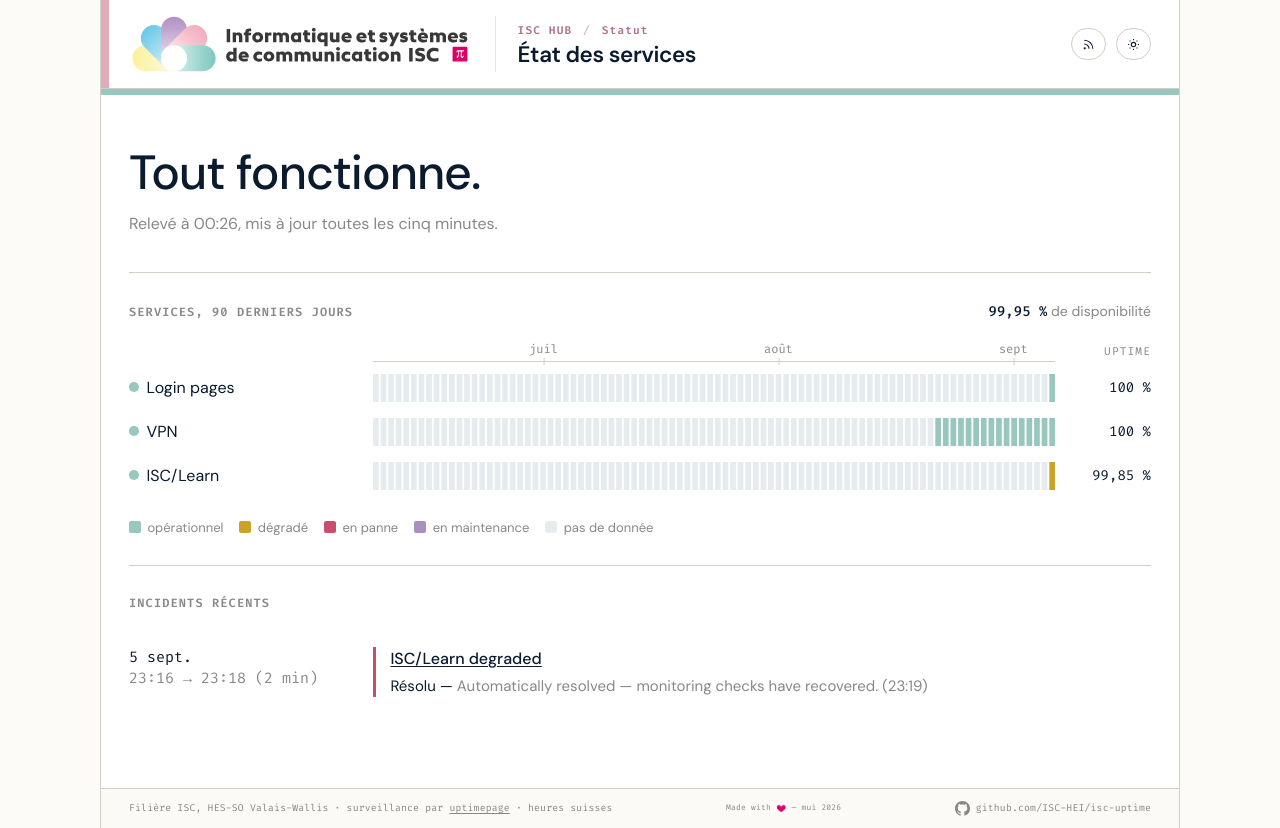
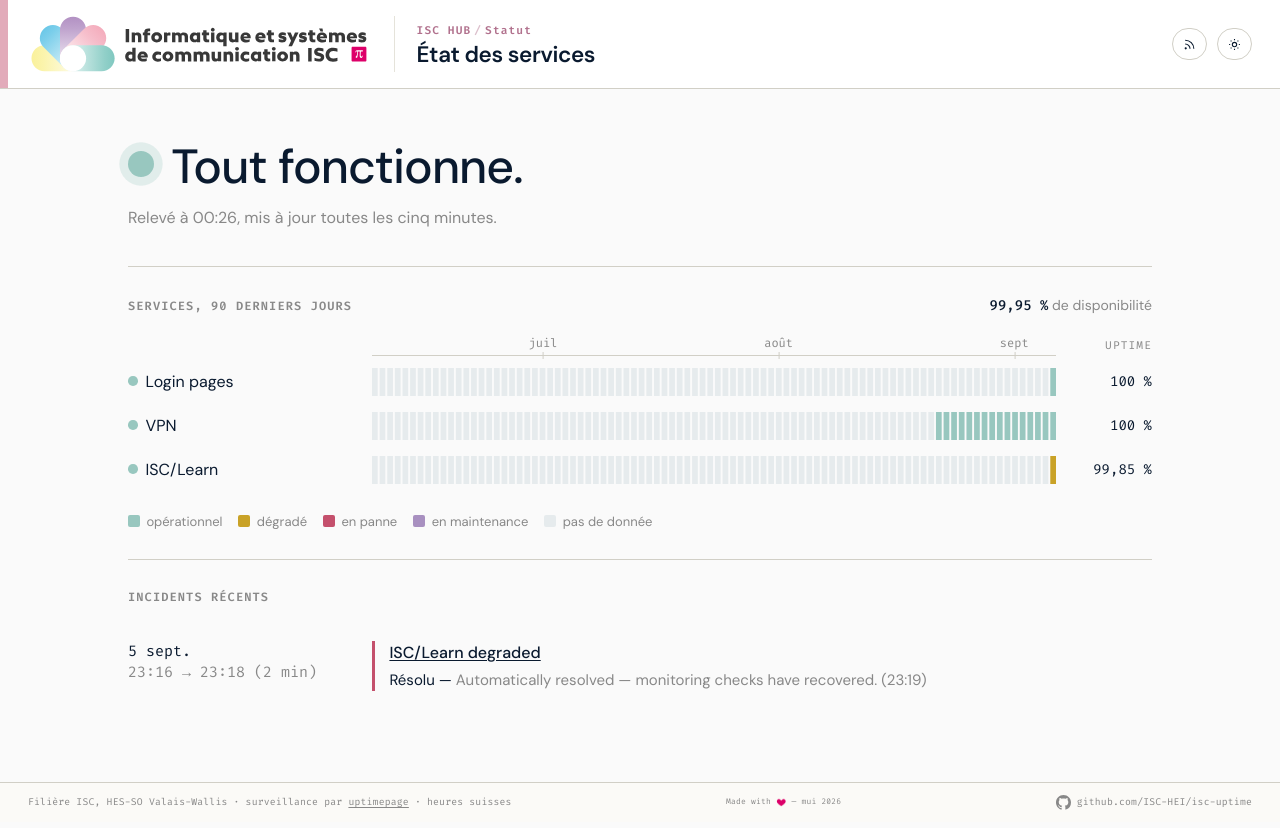
Before and after one commit to ISC-HEI/isc-uptime, a website built with Vite: page index.html in a window 1280 px wide. Built offline with nearby package versions, Linux system fonts and the light colour scheme.

Commit message:
Header and footer edge to edge like the other ISC tools; state dot in the headline instead of a colour band

```diff
--- a/index.html
+++ b/index.html
@@ -20,6 +20,6 @@
     <script type="module" src="/src/main.ts"></script>
   </head>
   <body>
-    <div id="app" class="isc-page__frame"></div>
+    <div id="app"></div>
   </body>
 </html>
--- a/src/isc-design.css
+++ b/src/isc-design.css
@@ -2,7 +2,7 @@
    Vendored subset of @isc-hei/design 0.2.2 (isc-hub/packages/design).
    This app is vanilla TS, so it cannot consume the Vue components; it wears
    the look by vendoring the tokens + the CSS of the ported components
-   (ISCHeader, Footer, ColorStrip, .isc-fab, [data-tooltip]). Class names are
+   (ISCHeader, Footer, .isc-fab, [data-tooltip]). Class names are
    kept verbatim so the header is pixel-identical to the Vue consumers.
    Snapshot: re-vendor by hand when the package changes upstream.
    The package's body/font reset is deliberately NOT vendored (style.css owns it).
@@ -75,27 +75,6 @@
   text-transform: uppercase;
   margin-top: var(--isc-mono-nudge, 2px);
 }
-
-/* ─── Page shell ─── */
-.isc-page {
-  min-height: 100vh;
-  display: flex;
-  flex-direction: column;
-}
-
-.isc-page__frame {
-  flex: 1;
-  display: flex;
-  flex-direction: column;
-  background: var(--isc-bg-white);
-  border-left: 0.5px solid var(--isc-border-default);
-  border-right: 0.5px solid var(--isc-border-default);
-  max-width: var(--isc-max-width);
-  width: 100%;
-  margin: 0 auto;
-}
-
-.isc-page__frame > .isc-footer { margin-top: auto; }
 
 /* ─── FAB ─── */
 .isc-fab {
@@ -250,10 +229,6 @@
   .isc-header__title { font-size: 1.056rem; }
 }
 
-/* ─── ColorStrip (static variant of components/ColorStrip.vue) ─── */
-.isc-color-strip { height: 6px; }
-@media (max-width: 540px) { .isc-color-strip { height: 5px; } }
-
 /* ─── Footer (ported from components/Footer.vue) ─── */
 .isc-footer {
   border-top: 1px solid var(--isc-border-default);
--- a/src/render.ts
+++ b/src/render.ts
@@ -45,11 +45,9 @@
 
   return `
     ${renderHeader(opts.base)}
-    <div class="isc-color-strip state-band ${state}" role="presentation"></div>
-
     <main class="content">
       <section class="hero state-${state}">
-        <h1>${esc(overallHeadline(data.overall.state, data.active_incidents.length))}</h1>
+        <h1><span class="hero-dot ${state}" aria-hidden="true"></span>${esc(overallHeadline(data.overall.state, data.active_incidents.length))}</h1>
         <p class="stamp">
           Relevé ${esc(snapshotStamp(data.generated_at))}${opts.fromSnapshot ? ", mis à jour toutes les cinq minutes" : ""}.
         </p>
@@ -105,9 +103,7 @@
           <div class="isc-header__divider"></div>
           <div class="isc-header__titles">
             <div class="isc-header__surtitle isc-mono-label" style="color:${ACCENT_DARK}">
-              <a href="${HUB}">ISC Hub</a>
-              <span class="isc-header__surtitle-sep" aria-hidden="true">/</span>
-              Statut
+              <a href="${HUB}">ISC Hub</a><span class="isc-header__surtitle-sep" aria-hidden="true">/</span>Statut
             </div>
             <div class="isc-header__title">État des services</div>
           </div>
--- a/src/style.css
+++ b/src/style.css
@@ -5,7 +5,7 @@
    ISC magenta, as everywhere in the fleet. */
 
 :root {
-  --bg: var(--isc-bg-page);
+  --bg: #fafafa;
   --surface: var(--isc-bg-white);
   --ink: var(--isc-text-primary);
   --muted: var(--isc-text-muted);
@@ -24,6 +24,7 @@
 }
 
 :root[data-theme="dark"] {
+  --bg: #0e0e10;
   --link: #f04ea3;
   --ok: #7fb8ae;
   --degraded: #d9b53f;
@@ -34,6 +35,7 @@
 
 @media (prefers-color-scheme: dark) {
   :root:not([data-theme="light"]) {
+    --bg: #0e0e10;
     --link: #f04ea3;
     --ok: #7fb8ae;
     --degraded: #d9b53f;
@@ -111,6 +113,9 @@
 }
 
 .content {
+  width: 100%;
+  max-width: var(--isc-max-width);
+  margin: 0 auto;
   padding: 0 var(--gutter) 3rem;
 }
 
@@ -147,10 +152,16 @@
   :root:not([data-theme="light"]) .topbar__theme-fab .icon-moon { display: block; }
 }
 
-/* The one loud element: the colour strip under the header carries the overall state. */
-.state-band {
+/* The one loud element: the dot in front of the headline carries the overall state. */
+.hero-dot {
+  display: inline-block;
+  width: 0.55em;
+  height: 0.55em;
+  border-radius: 50%;
   background: var(--c, var(--nodata));
-  transition: background-color 0.35s ease;
+  margin-right: 0.35em;
+  vertical-align: 0.12em;
+  box-shadow: 0 0 0 0.18em color-mix(in srgb, var(--c, var(--nodata)) 25%, transparent);
 }
 
 /* ---------- hero ---------- */
```
Also changed, not shown: README.md.
